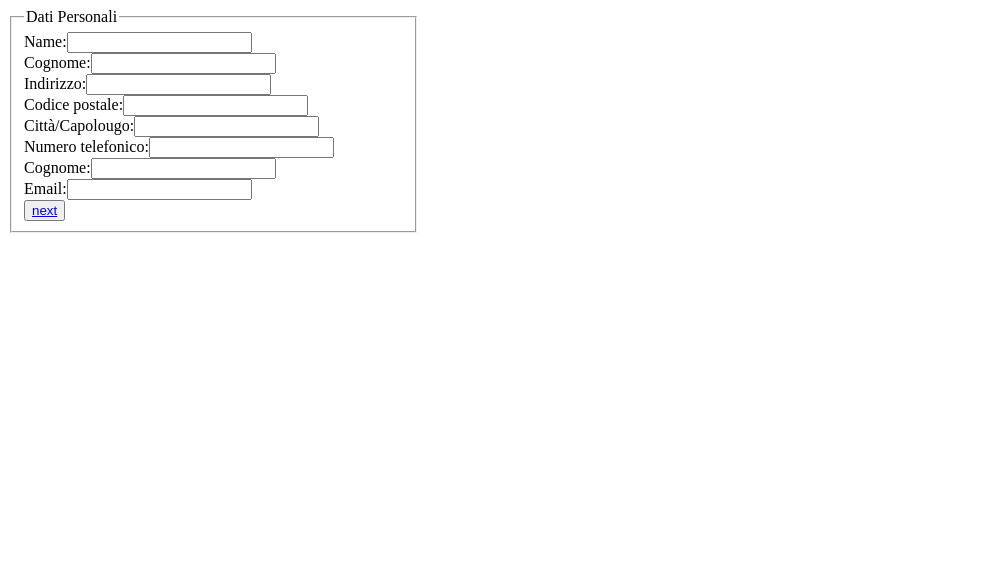
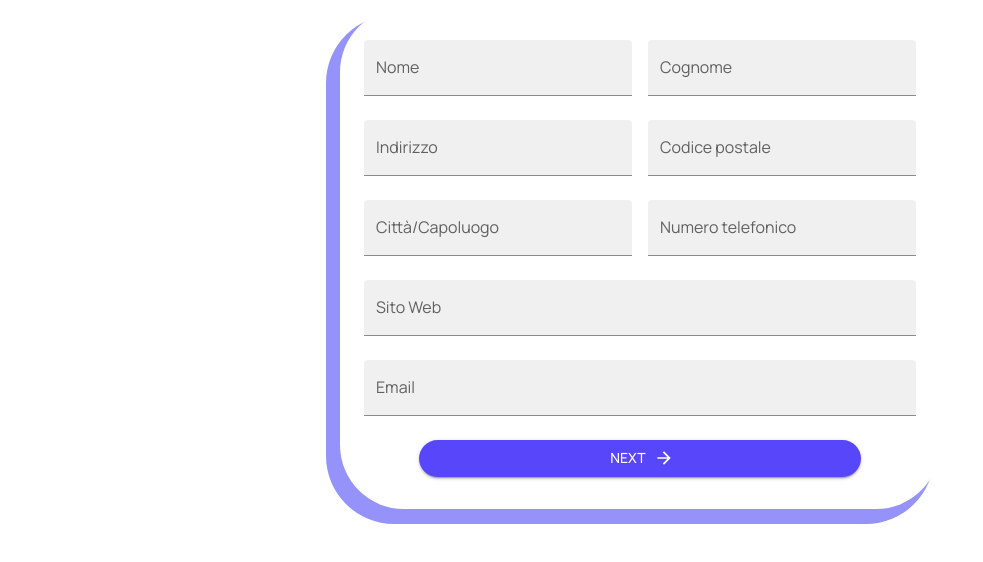
Before and after one commit to RiccardoElisabetti/ResumeForge, a React (Vite) app: page /form in a window 1280 px wide. Shown: the top 562 px of the page, without its empty margins (0-983 px from the left). Built offline with nearby package versions, Linux system fonts and the light colour scheme.

Commit message:
Completed FormWrapper, adjusted PersonalInformation component

```diff
--- a/package.json
+++ b/package.json
@@ -10,6 +10,10 @@
     "preview": "vite preview"
   },
   "dependencies": {
+    "@emotion/react": "^11.11.4",
+    "@emotion/styled": "^11.11.5",
+    "@mui/icons-material": "^5.15.15",
+    "@mui/material": "^5.15.15",
     "react": "^18.2.0",
     "react-dom": "^18.2.0",
     "react-hook-form": "^7.51.3",
--- a/src/App.tsx
+++ b/src/App.tsx
@@ -1,22 +1,26 @@
 import { Route, Routes } from "react-router-dom";
 import { Homepage } from "./components/Homepage";
-import { AppProvider } from "./components/State";
 import { PersonalInformations } from "./components/steps/PersonalInformations";
 import { EmploymentHistory } from "./components/steps/EmploymentHistory";
 import { Summary } from "./components/steps/Summary";
+import { createTheme, ThemeProvider } from "@mui/material/styles";
 
-
+const theme = createTheme({
+	typography: {
+		fontFamily: "Manrope, sans-serif",
+	},
+});
 
 function App() {
 	return (
-		<AppProvider>
+		<ThemeProvider theme={theme}>
 			<Routes>
 				<Route path="/" element={<Homepage />} />
 				<Route path="/form/" element={<PersonalInformations />} />
 				<Route path="/form/history" element={<EmploymentHistory />} />
 				<Route path="/form/summary" element={<Summary />} />
 			</Routes>
-		</AppProvider>
+		</ThemeProvider>
 	);
 }
 
--- a/src/components/FormWrapper.tsx
+++ b/src/components/FormWrapper.tsx
@@ -1,20 +1,28 @@
+import { Breakpoint, Container, SxProps } from "@mui/material";
 import { ReactNode } from "react";
 
 type FormWrapperProps = {
-	title: string;
 	children: ReactNode;
+	sx?: SxProps;
+	maxWidth?: Breakpoint;
 };
 
-export function FormWrapper({ title, children }: FormWrapperProps) {
+export function FormWrapper({
+	children,
+	sx,
+	maxWidth = "sm",
+}: FormWrapperProps) {
 	return (
-		<div>
-			<h2 >
-				{title}
-			</h2>
-			<div
-			>
-				{children}
-			</div>
-		</div>
+		<Container
+			maxWidth={maxWidth}
+			sx={{
+				padding: "2rem",
+				borderRadius: "4rem",
+				boxShadow: "-10px 11px 0px 4px #9593FA",
+				...sx,
+			}}
+		>
+			{children}
+		</Container>
 	);
 }
--- a/src/components/Homepage.tsx
+++ b/src/components/Homepage.tsx
@@ -1,6 +1,6 @@
 import GithubLogo from "./../assets/GithubLogo";
 import ResumeForgeLogo from "./../assets/ResumeForgeLogo";
-import GenericGuyImage from "./../assets/genericGuy.jpg";
+import GenericGuyImage from "./../assets/GenericGuy.jpg";
 import { Link } from "react-router-dom";
 
 export function Homepage() {
--- a/src/components/steps/EmploymentHistory.tsx
+++ b/src/components/steps/EmploymentHistory.tsx
@@ -1,12 +1,14 @@
 import { Link } from "react-router-dom";
 import { Experience } from "../ExperienceSection";
 import { Skill } from "../SkillSection";
+import { FormWrapper } from "../FormWrapper";
 
 export function EmploymentHistory() {
 	return (
-		<fieldset style={{display: "block", width: "50%"}}>
-			<Experience/>
-			<Skill/>
+		<FormWrapper>
+			<fieldset style={{ display: "block", width: "50%" }}>
+				<Experience />
+				<Skill />
 				<div>
 					<button>
 						<Link to="/form/">back</Link>
@@ -16,5 +18,6 @@ export function EmploymentHistory() {
 					</button>
 				</div>
 			</fieldset>
+		</FormWrapper>
 	);
 }
--- a/src/components/steps/PersonalInformations.tsx
+++ b/src/components/steps/PersonalInformations.tsx
@@ -1,36 +1,66 @@
 import { Link } from "react-router-dom";
+import { FormWrapper } from "../FormWrapper";
+import TextField from "@mui/material/TextField";
+import Grid from "@mui/material/Unstable_Grid2";
+import {Button } from "@mui/material";
+import ArrowForwardIcon from "@mui/icons-material/ArrowForward";
 
 export function PersonalInformations() {
 	return (
-		<fieldset style={{width: "30%"}}>
-			<legend>Dati Personali</legend>
-			<label htmlFor="name">Name:</label>
-			<input type="text" id="name" name="name" required />
-			<br/>
-			<label htmlFor="name">Cognome:</label>
-			<input type="text" id="name" name="name" required />
-			<br />
-			<label htmlFor="name">Indirizzo:</label>
-			<input type="text" id="name" name="name" required />
-			<br />
-			<label htmlFor="name">Codice postale:</label>
-			<input type="text" id="name" name="name" required />
-			<br />
-			<label htmlFor="name">Città/Capolougo:</label>
-			<input type="text" id="name" name="name" required />
-			<br />
-			<label htmlFor="name">Numero telefonico:</label>
-			<input type="text" id="name" name="name" required />
-			<br />
-			<label htmlFor="name">Cognome:</label>
-			<input type="text" id="name" name="name" required />
-			<br />
-			<label htmlFor="email">Email:</label>
-			<input type="email" id="email" name="email" required />
-			<br />
-			<button style={{display: "block"}}>
-				<Link to="/form/history">next</Link>
-			</button>
-		</fieldset>
+		<FormWrapper>
+			<Grid container rowSpacing={3} columnSpacing={2}>
+				<Grid md={6} xs={12}>
+					<TextField sx={{ width: "100%" }} label="Nome" variant="filled" />
+				</Grid>
+				<Grid md={6} xs={12}>
+					<TextField sx={{ width: "100%" }} label="Cognome" variant="filled" />
+				</Grid>
+				<Grid md={6} xs={12}>
+					<TextField
+						sx={{ width: "100%" }}
+						label="Indirizzo"
+						variant="filled"
+					/>
+				</Grid>
+				<Grid md={6} xs={12}>
+					<TextField
+						sx={{ width: "100%" }}
+						label="Codice postale"
+						variant="filled"
+					/>
+				</Grid>
+				<Grid md={6} xs={12}>
+					<TextField
+						sx={{ width: "100%" }}
+						label="Città/Capoluogo"
+						variant="filled"
+					/>
+				</Grid>
+				<Grid md={6} xs={12}>
+					<TextField
+						sx={{ width: "100%" }}
+						label="Numero telefonico"
+						variant="filled"
+					/>
+				</Grid>
+				<Grid xs={12}>
+					<TextField sx={{ width: "100%" }} label="Sito Web" variant="filled" />
+				</Grid>
+				<Grid xs={12}>
+					<TextField sx={{ width: "100%" }} label="Email" variant="filled" />
+				</Grid>
+				<Grid display={"flex"} justifyContent={"center"} xs={12}>
+					<Button
+						sx={{ width: "80%", bgcolor: "#5846FB", borderRadius: "2rem" }}
+						component={Link}
+						to="/form/history"
+						variant="contained"
+						endIcon={<ArrowForwardIcon />}
+					>
+						next
+					</Button>
+				</Grid>
+			</Grid>
+		</FormWrapper>
 	);
 }
```
Also changed, not shown: 1 other file (tests, documents, lock files or other folders). Lines whose indentation alone changed are shown as unchanged.
